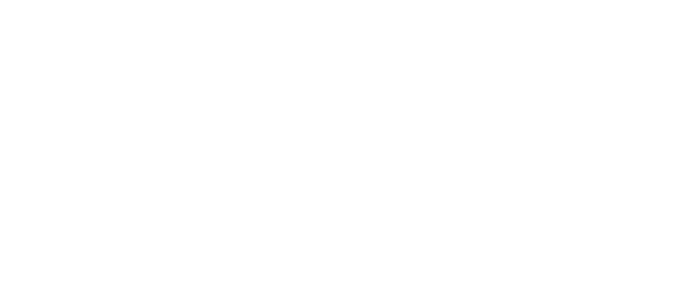
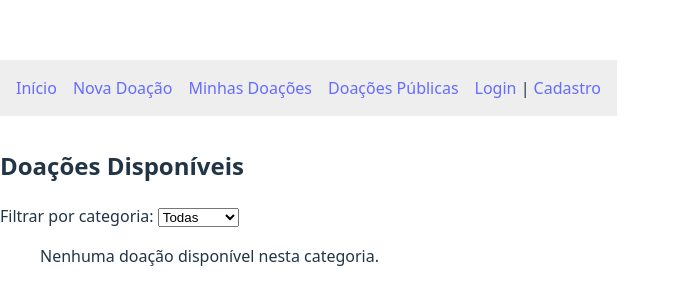
Before and after one commit to vpaesi/compartilha-mais, a React (Vite) app: page /publicas in a window 1280 px wide. Before the commit this address had no page. Shown: the part 228-532 px from the top of the page, without its empty margins (0-680 px from the left). Built offline with nearby package versions, Linux system fonts and the light colour scheme; the HTML template or start-up script is replaced by a standard one.

Commit message:
feat(doacoes publicas): implementa a página de acesso publico referente as doacoes cadastradas

```diff
--- a/src/App.tsx
+++ b/src/App.tsx
@@ -1,7 +1,11 @@
 import AppRoutes from "./routes/AppRoutes";
 
 function App() {
-  return <AppRoutes />;
+  return (
+    <>
+      <AppRoutes />
+    </>
+  );
 }
 
 export default App;
--- /dev/null
+++ b/src/components/Header.tsx
@@ -0,0 +1,34 @@
+import { Link, useNavigate } from "react-router-dom";
+
+export default function Header() {
+  const usuario = JSON.parse(localStorage.getItem("usuarioLogado") || "null");
+  const navigate = useNavigate();
+
+  const handleLogout = () => {
+    localStorage.removeItem("usuarioLogado");
+    alert("Você saiu do sistema.");
+    navigate("/login");
+  };
+
+  return (
+    <header style={{ background: "#eee", padding: "1rem", marginBottom: "2rem" }}>
+      <nav style={{ display: "flex", gap: "1rem", alignItems: "center" }}>
+        <Link to="/">Início</Link>
+        <Link to="/nova-doacao">Nova Doação</Link>
+        <Link to="/minhas-doacoes">Minhas Doações</Link>
+        <Link to="/publicas">Doações Públicas</Link>
+
+        {usuario ? (
+          <>
+            <span style={{ marginLeft: "auto" }}>Bem-vindo(a), {usuario.nome}</span>
+            <button onClick={handleLogout}>Sair</button>
+          </>
+        ) : (
+          <span style={{ marginLeft: "auto" }}>
+            <Link to="/login">Login</Link> | <Link to="/cadastro">Cadastro</Link>
+          </span>
+        )}
+      </nav>
+    </header>
+  );
+}
--- /dev/null
+++ b/src/pages/DoacoesPublicas.tsx
@@ -0,0 +1,49 @@
+import { useEffect, useState } from "react";
+import { type Doacao, listarDoacoes } from "../services/storage";
+
+export default function DoacoesPublicas() {
+  const [doacoes, setDoacoes] = useState<Doacao[]>([]);
+  const [categoriaFiltro, setCategoriaFiltro] = useState("todas");
+
+  useEffect(() => {
+    const todas = listarDoacoes();
+    const disponiveis = todas.filter((d) => d.status === "disponivel");
+    setDoacoes(disponiveis);
+  }, []);
+
+  const doacoesFiltradas =
+    categoriaFiltro === "todas"
+      ? doacoes
+      : doacoes.filter((d) => d.categoria === categoriaFiltro);
+
+  return (
+    <div>
+      <h2>Doações Disponíveis</h2>
+
+      <label>Filtrar por categoria: </label>
+      <select value={categoriaFiltro} onChange={(e) => setCategoriaFiltro(e.target.value)}>
+        <option value="todas">Todas</option>
+        <option value="Alimentos">Alimentos</option>
+        <option value="Roupas">Roupas</option>
+        <option value="Higiene">Higiene</option>
+        <option value="Outros">Outros</option>
+      </select>
+
+      <ul>
+        {doacoesFiltradas.length === 0 ? (
+          <p>Nenhuma doação disponível nesta categoria.</p>
+        ) : (
+          doacoesFiltradas.map((d) => (
+            <li key={d.id} style={{ border: "1px solid #ccc", padding: "1rem", margin: "1rem 0" }}>
+              {d.imagem && <img src={d.imagem} alt={d.nome} width={100} />}
+              <h3>{d.nome}</h3>
+              <p><strong>Descrição:</strong> {d.descricao}</p>
+              <p><strong>Categoria:</strong> {d.categoria}</p>
+              <button disabled>Quero receber</button> {/* lógica futura */}
+            </li>
+          ))
+        )}
+      </ul>
+    </div>
+  );
+}
--- a/src/routes/AppRoutes.tsx
+++ b/src/routes/AppRoutes.tsx
@@ -4,16 +4,20 @@
 import Cadastro from "../pages/Cadastro";
 import NovaDoacao from "../pages/NovaDoacao";
 import MinhasDoacoes from "../pages/MinhasDoacoes";
+import DoacoesPublicas from "../pages/DoacoesPublicas";
+import Header from "../components/Header";
 
 export default function AppRoutes() {
   return (
     <BrowserRouter>
+      <Header />
       <Routes>
         <Route path="/" element={<Home />} />
         <Route path="/login" element={<Login />} />
         <Route path="/cadastro" element={<Cadastro />} />
         <Route path="/nova-doacao" element={<NovaDoacao />} />
         <Route path="/minhas-doacoes" element={<MinhasDoacoes />} />
+        <Route path="/publicas" element={<DoacoesPublicas />} />
       </Routes>
     </BrowserRouter>
   );
```
